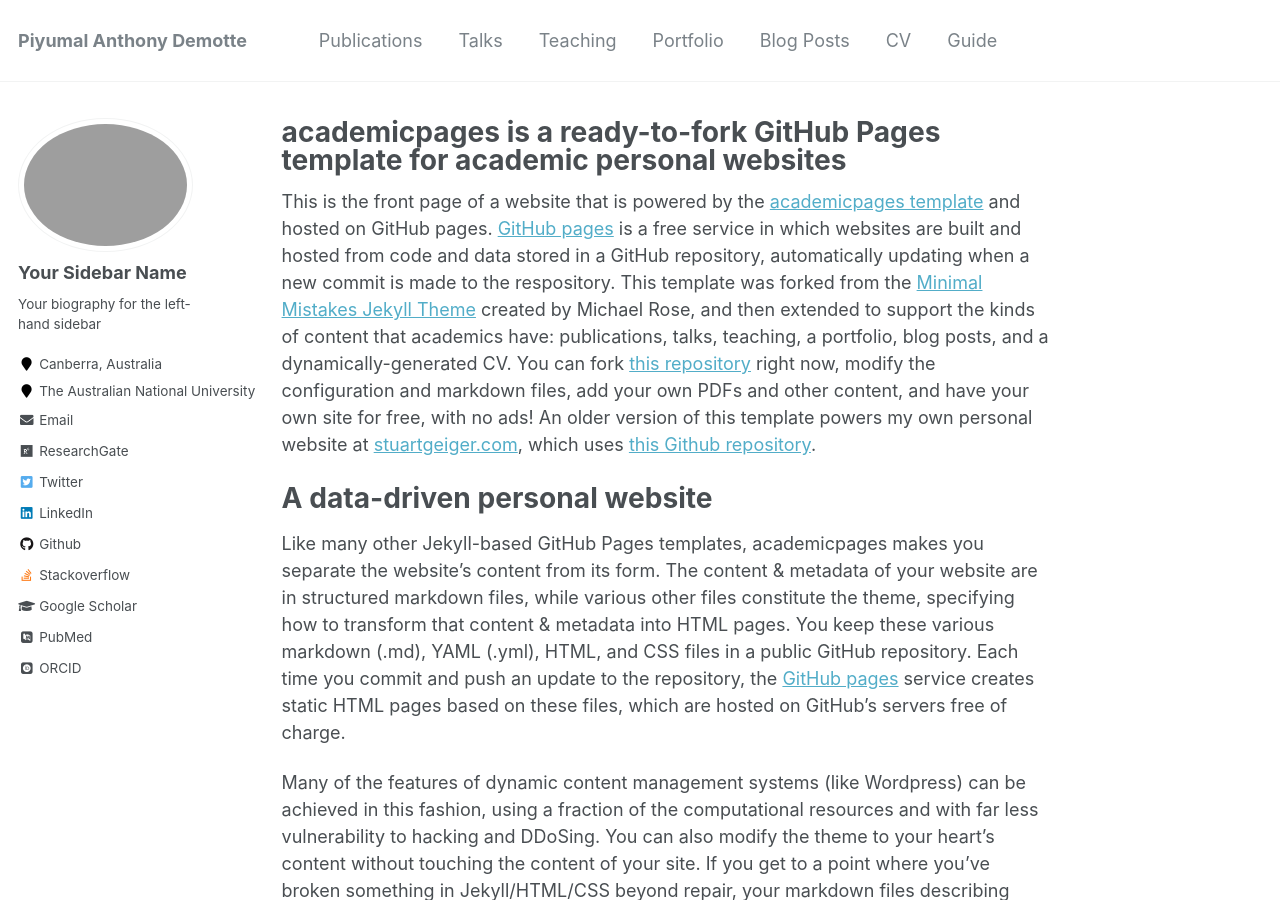
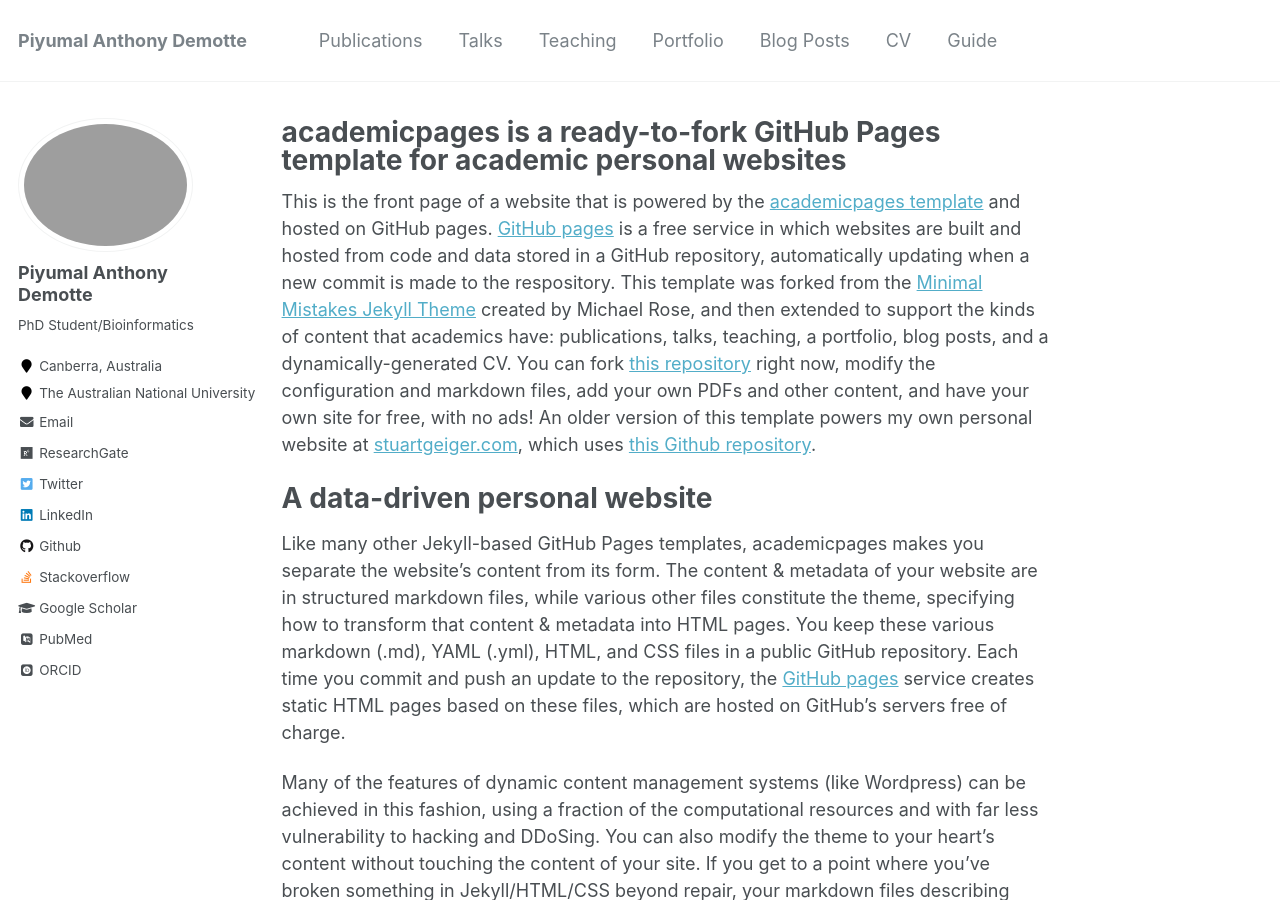
Before and after one commit to piyumalanthony/piyumalanthony.github.io, a Jekyll site: the page built from _pages/about.md, in a window 1280 px wide and 900 px high. Built offline with Jekyll 4.4.1, drawn with Linux system fonts in a browser that asks for light colours; some web fonts are replaced.

Commit message:
Added Biography.

```diff
--- a/_config.yml
+++ b/_config.yml
@@ -80,9 +80,9 @@ analytics:
 
 # Site Author
 author:
-  name             : "Your Sidebar Name"
+  name             : "Piyumal Anthony Demotte"
   avatar           : "profile.png"
-  bio              : "Your biography for the left-hand sidebar"
+  bio              : "PhD Student/Bioinformatics"
   location         : "Canberra, Australia"
   employer         : "The Australian National University"
   pubmed           : "https://www.ncbi.nlm.nih.gov/pubmed/?term=john+snow"
```
